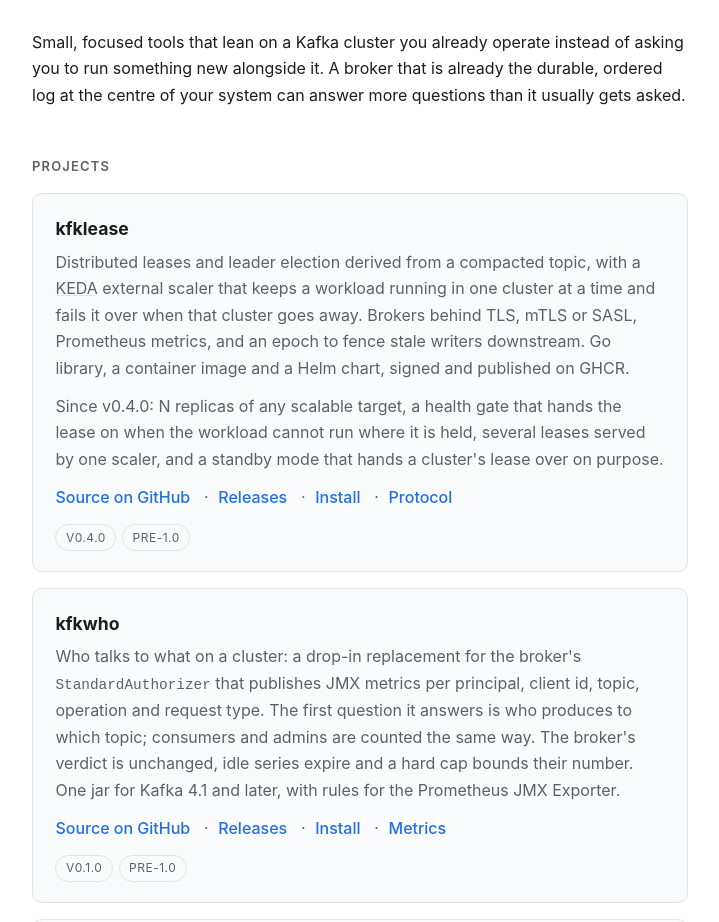
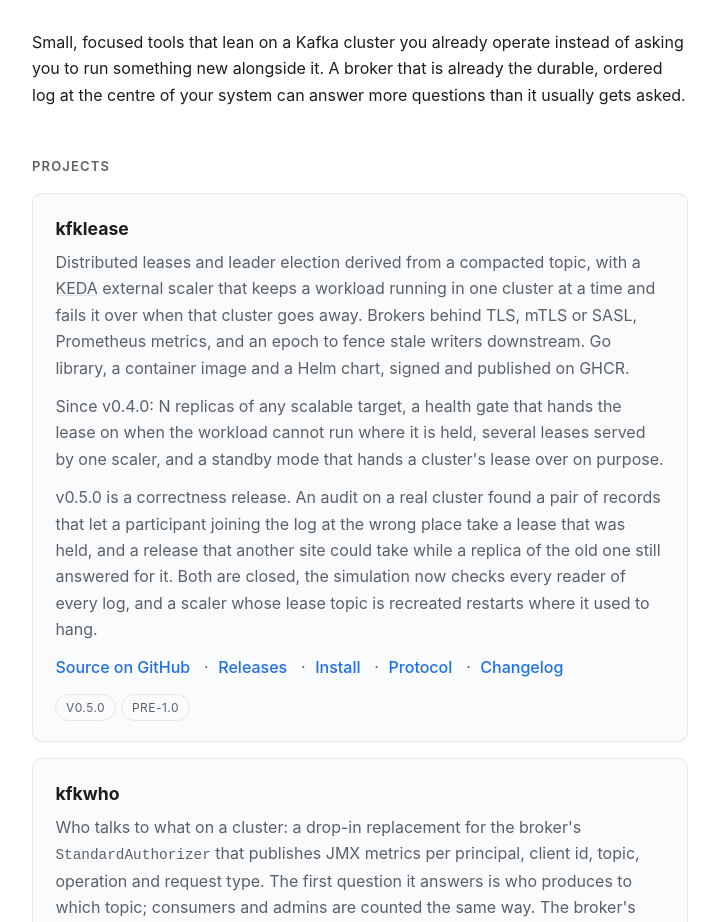
Before and after one commit to kfkit/kfkit.github.io, a plain HTML site: page index.html in a window 1280 px wide. Shown: the part 178-1100 px from the top of the page, without its empty margins (280-999 px from the left). Drawn offline with Linux system fonts and the light colour scheme.

Commit message:
docs: kfklease v0.5.0 (#9)

```diff
--- a/index.html
+++ b/index.html
@@ -88,13 +88,21 @@
       when the workload cannot run where it is held, several leases served by one scaler, and
       a standby mode that hands a cluster's lease over on purpose.
     </p>
+    <p>
+      v0.5.0 is a correctness release. An audit on a real cluster found a pair of records
+      that let a participant joining the log at the wrong place take a lease that was held,
+      and a release that another site could take while a replica of the old one still
+      answered for it. Both are closed, the simulation now checks every reader of every
+      log, and a scaler whose lease topic is recreated restarts where it used to hang.
+    </p>
     <p class="links">
       <a href="https://github.com/kfkit/kfklease">Source on GitHub</a>
       <a href="https://github.com/kfkit/kfklease/releases">Releases</a>
       <a href="https://github.com/kfkit/kfklease/blob/main/docs/install.md">Install</a>
       <a href="https://github.com/kfkit/kfklease/blob/main/docs/protocol.md">Protocol</a>
+      <a href="https://github.com/kfkit/kfklease/blob/main/CHANGELOG.md">Changelog</a>
     </p>
-    <span class="tag">v0.4.0</span><span class="tag">Pre-1.0</span>
+    <span class="tag">v0.5.0</span><span class="tag">Pre-1.0</span>
   </div>
 
   <div class="project">
```
